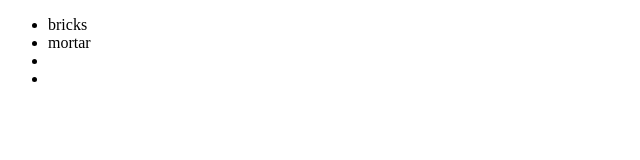
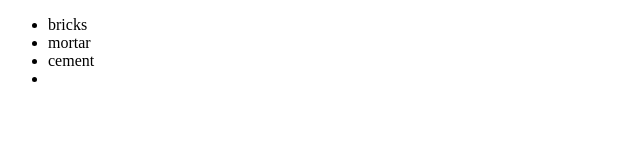
Before and after one commit to olumideomololu/git-Test, a plain HTML site: page index.html in a window 1280 px wide. Shown: the full height of the page, 0-640 px from the left. Drawn offline with Linux system fonts and the light colour scheme.

Commit message:
updated index.html

```diff
--- a/index.html
+++ b/index.html
@@ -8,7 +8,7 @@
 	<ul>
 		<li>bricks</li>
 		<li>mortar</li>
-		<li></li>
+		<li>cement</li>
 		<li></li>
 	</ul>
 </div>
```
